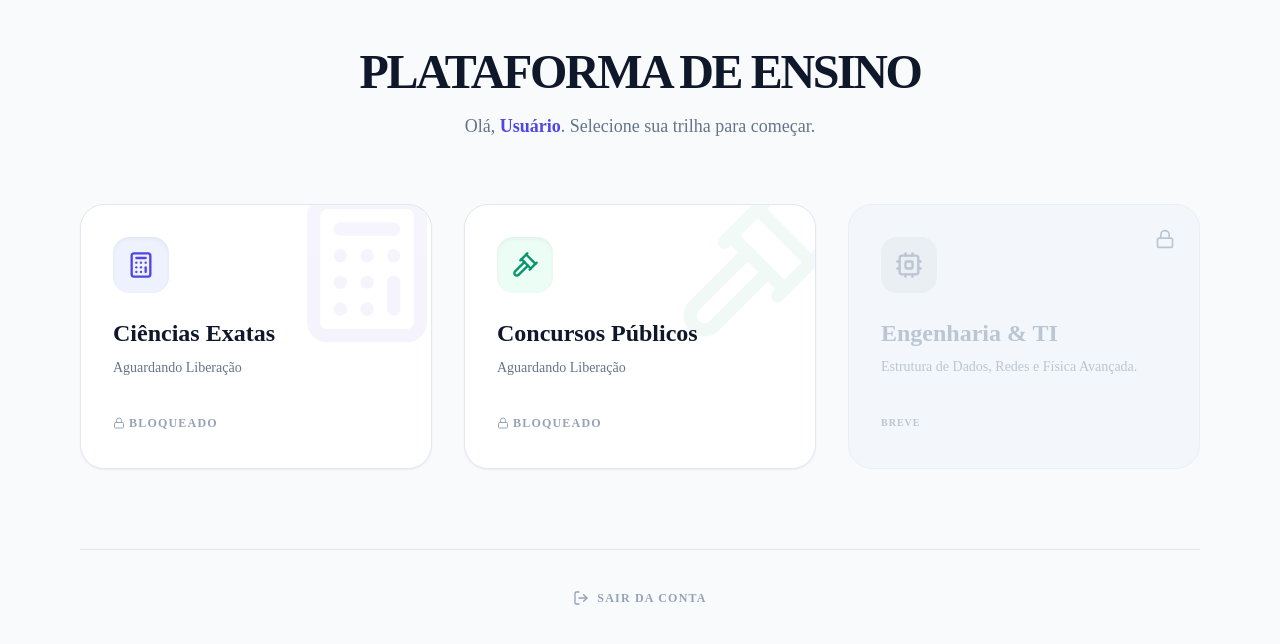
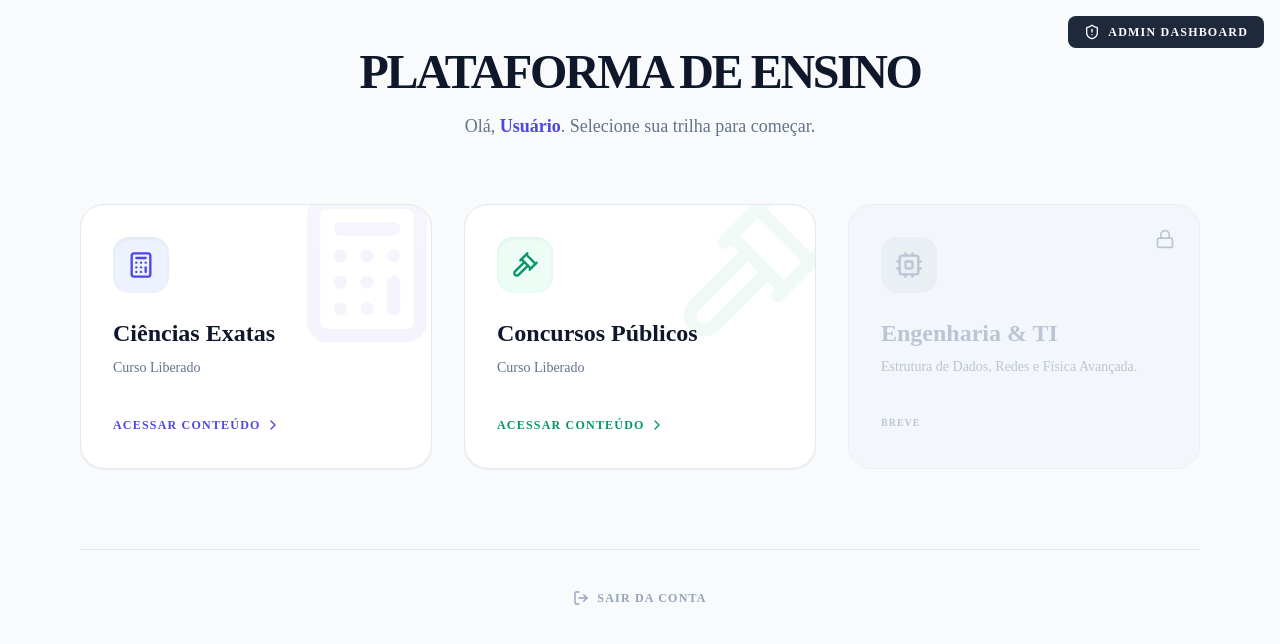
Before and after one commit to LucasSamaniego/Ensino_Combinatoria, a React (Vite) app: page / in a window 1280 px wide. Both pictures are taken after a click on the button "Entrar como Convidado". Shown: the top 644 px of the page. Built offline with nearby package versions, Linux system fonts and the light colour scheme; no server answers; a web font is replaced by a local one.

Commit message:
feat: Allow additional admin emails for demo
Adds 'samaniego444@gmail.com' and 'convidado@plataforma.com' to the list of emails considered as admin for demonstration purposes. This expands the scope of users who can bypass course permissions in the current development environment.

```diff
--- a/App.tsx
+++ b/App.tsx
@@ -61,13 +61,17 @@ const MainApp: React.FC = () => {
 
   // Simples verificação de admin por e-mail (para demonstração)
   // Em produção, isso viria de user.role do backend/custom claims
-  const isAdmin = user.email.includes('admin') || user.email === 'admin@plataforma.com';
+  const isAdmin = user.email.includes('admin') ||
+                  user.email === 'admin@plataforma.com' ||
+                  user.email === 'samaniego444@gmail.com' ||
+                  user.email === 'convidado@plataforma.com';
 
   const enterModule = (cat: Category, sub?: string) => {
     // 1. Verifica permissão (assignedCourses)
     const allowed = userProgress?.assignedCourses.includes(cat);
 
-    if (!allowed && !isAdmin) { // Admins bypass permission
+    // Se não for permitido E não for admin, bloqueia. Se for admin, passa direto.
+    if (!allowed && !isAdmin) {
       alert("Este curso ainda não foi liberado para você. Contate o administrador.");
       return;
     }
@@ -81,6 +85,7 @@ const MainApp: React.FC = () => {
     } else {
       // 3. Se for dashboard da matéria, verifica se tem plano
       // Se não tiver plano e já tiver feito o nivelamento, pede o plano
+      // Admins podem querer testar o fluxo de setup também, então mantemos a lógica
       if (userProgress?.hasCompletedPlacement && !userProgress?.studyPlan) {
         setCurrentView('plan_setup');
       } else {
@@ -128,10 +133,10 @@ const MainApp: React.FC = () => {
             </div>
             <h3 className="text-2xl font-bold text-slate-900 mb-2">Ciências Exatas</h3>
             <p className="text-slate-500 text-sm mb-8 leading-relaxed">
-               {userProgress?.assignedCourses.includes('math') ? 'Curso Liberado' : 'Aguardando Liberação'}
+               {(userProgress?.assignedCourses.includes('math') || isAdmin) ? 'Curso Liberado' : 'Aguardando Liberação'}
             </p>
-            <span className={`inline-flex items-center text-xs font-black uppercase tracking-widest ${userProgress?.assignedCourses.includes('math') ? 'text-indigo-600' : 'text-slate-400'}`}>
-              {userProgress?.assignedCourses.includes('math') ? (
+            <span className={`inline-flex items-center text-xs font-black uppercase tracking-widest ${(userProgress?.assignedCourses.includes('math') || isAdmin) ? 'text-indigo-600' : 'text-slate-400'}`}>
+              {(userProgress?.assignedCourses.includes('math') || isAdmin) ? (
                 <>Acessar Conteúdo <ChevronRight className="w-4 h-4 ml-1 group-hover:translate-x-1 transition-transform" /></>
               ) : (
                 <><Lock className="w-3 h-3 mr-1" /> Bloqueado</>
@@ -154,10 +159,10 @@ const MainApp: React.FC = () => {
             </div>
             <h3 className="text-2xl font-bold text-slate-900 mb-2">Concursos Públicos</h3>
             <p className="text-slate-500 text-sm mb-8 leading-relaxed">
-               {userProgress?.assignedCourses.includes('concursos') ? 'Curso Liberado' : 'Aguardando Liberação'}
+               {(userProgress?.assignedCourses.includes('concursos') || isAdmin) ? 'Curso Liberado' : 'Aguardando Liberação'}
             </p>
-            <span className={`inline-flex items-center text-xs font-black uppercase tracking-widest ${userProgress?.assignedCourses.includes('concursos') ? 'text-emerald-600' : 'text-slate-400'}`}>
-              {userProgress?.assignedCourses.includes('concursos') ? (
+            <span className={`inline-flex items-center text-xs font-black uppercase tracking-widest ${(userProgress?.assignedCourses.includes('concursos') || isAdmin) ? 'text-emerald-600' : 'text-slate-400'}`}>
+              {(userProgress?.assignedCourses.includes('concursos') || isAdmin) ? (
                 <>Acessar Conteúdo <ChevronRight className="w-4 h-4 ml-1 group-hover:translate-x-1 transition-transform" /></>
               ) : (
                 <><Lock className="w-3 h-3 mr-1" /> Bloqueado</>
```
